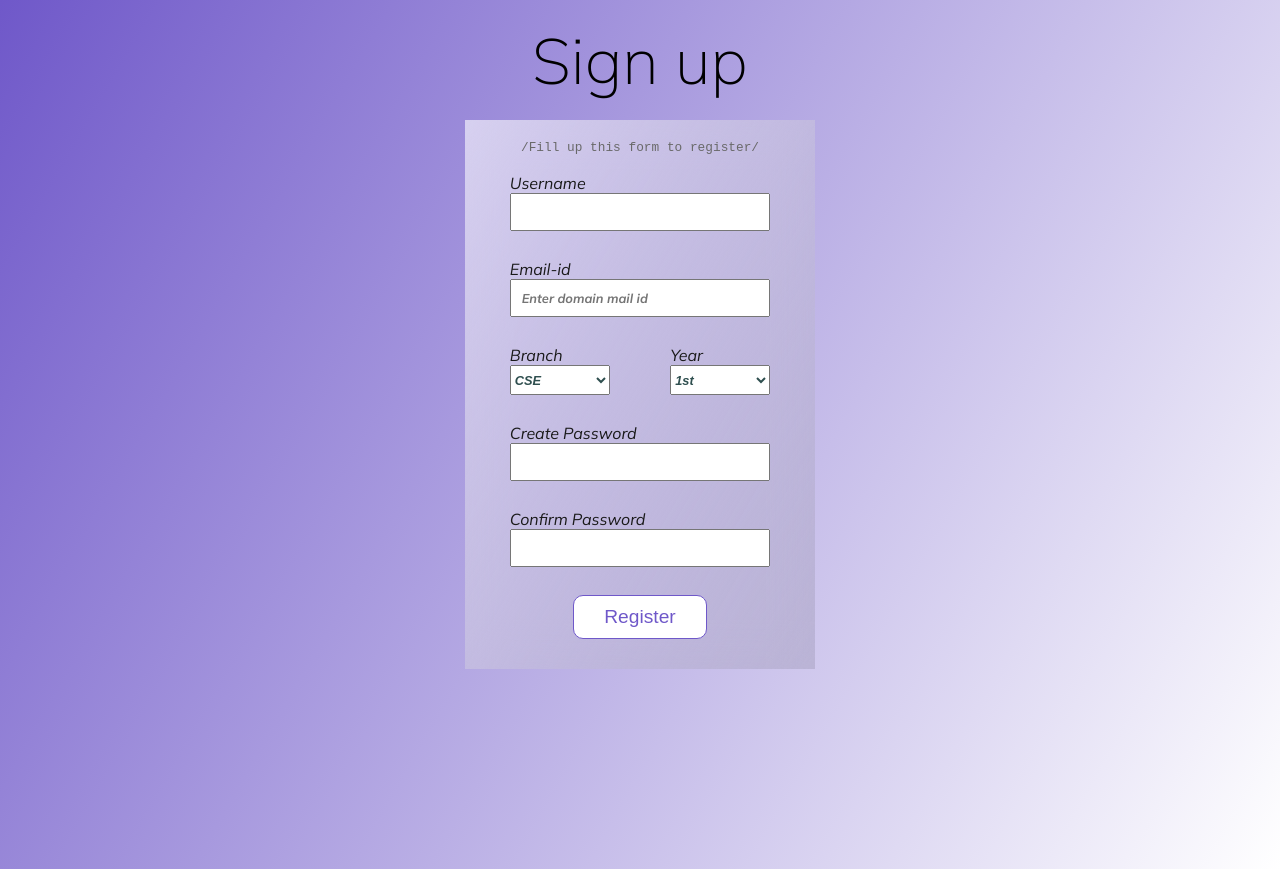
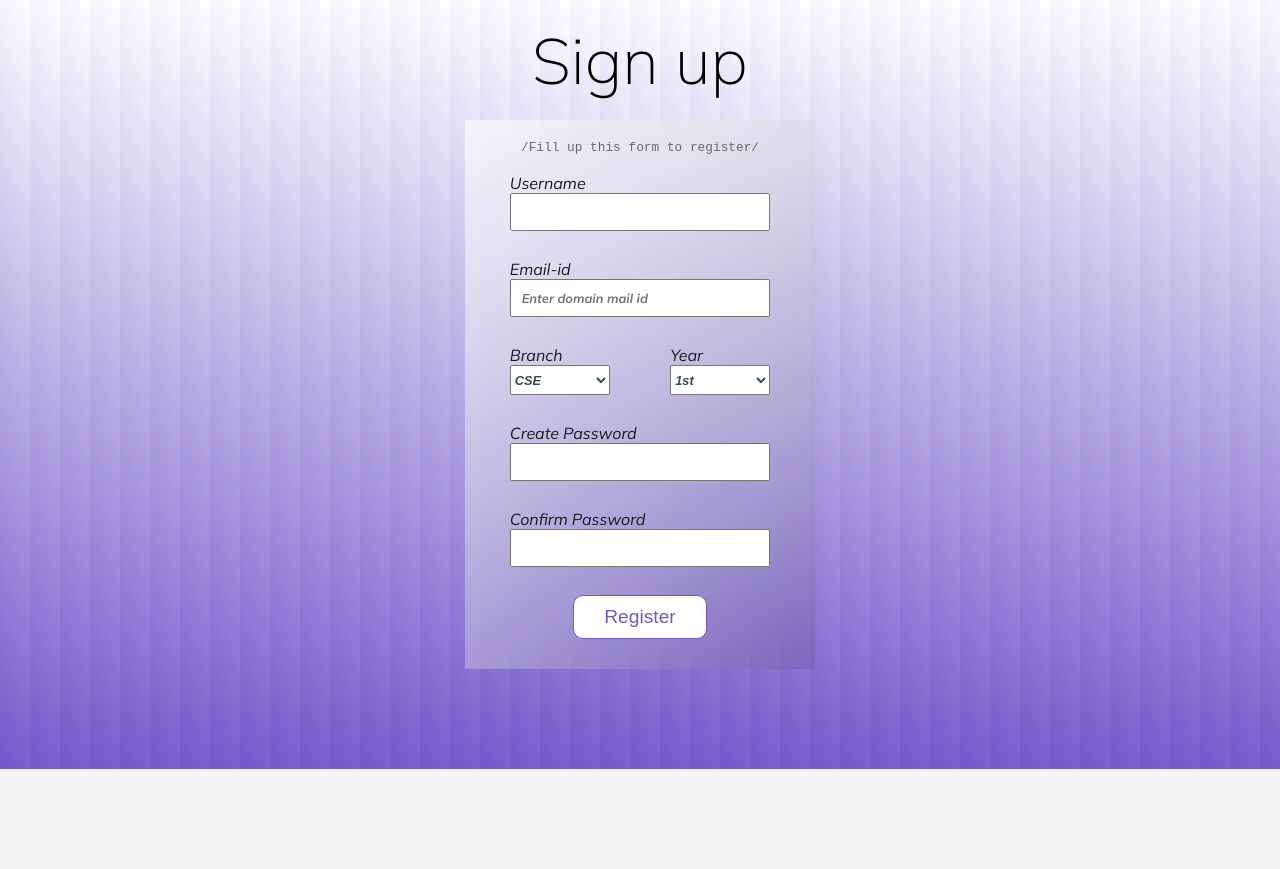
Before and after one commit to choco-dan/gvpBlind, a React (Vite) app: page /SignupPage in a window 1280 px wide. After the commit the page ends 800 px from the top, so only its background shows below. Built offline with nearby package versions, Linux system fonts and the light colour scheme.

Commit message:
login and signup css

```diff
--- a/src/Login/Login.module.css
+++ b/src/Login/Login.module.css
@@ -16,13 +16,14 @@ a {
     display: flex;
     justify-content: center;
     align-items: center;
+
 }
 #outer-box {
     width: 90%;
     height: 90%;
     display: flex;
     border-radius: 10px;
-    background-color: aliceblue;
+    background-color: transparent;
     flex-wrap: wrap;
     background:transparent;
 }
@@ -32,7 +33,7 @@ a {
     justify-content: center;
     align-items: center;
     padding: 20px;
-
+    background-size:30px;
     background-color: #f8f9fa;
     flex: 1;
     min-width: 350px;
@@ -41,6 +42,7 @@ a {
     background-image: linear-gradient(120deg,
                                         rgba(255, 255, 255, 0.6),
                                         hsla(0, 0%, 2%, 0.1));
+
 }
 #login-form {
     padding: 20px 30px;
@@ -69,9 +71,9 @@ a {
     align-items: center;
 }
 #heading {
-    font-size: 2.9rem;
+    font-size: 3.2rem;
     margin-bottom: 15px;
-    font-weight: 200;
+    font-weight: 100;
     color: black;
 }
 #input-box code{
--- a/src/SignupPage/Signup.module.css
+++ b/src/SignupPage/Signup.module.css
@@ -11,7 +11,7 @@ input,select:focus{
     border: 1.5px solid rebeccapurple;
 }
 #container{
-    background: linear-gradient(120deg,
+    background: linear-gradient(60deg,
                                 #6f58c9, white );
 
     display: flex;
@@ -20,7 +20,8 @@ input,select:focus{
     font-size:1rem;
     flex-direction: column;
     overflow:hidden;
-    padding-bottom:200px;
+    padding-bottom:100px;
+    background-size:30px;
 }
 #signup-box{
     width: 350px;
@@ -38,6 +39,7 @@ input,select:focus{
     background-image: linear-gradient(120deg,
                                         rgba(255, 255, 255, 0.6),
                                         hsla(0, 0%, 2%, 0.1));
+
 }
 #heading{
     font-weight:200;
```
